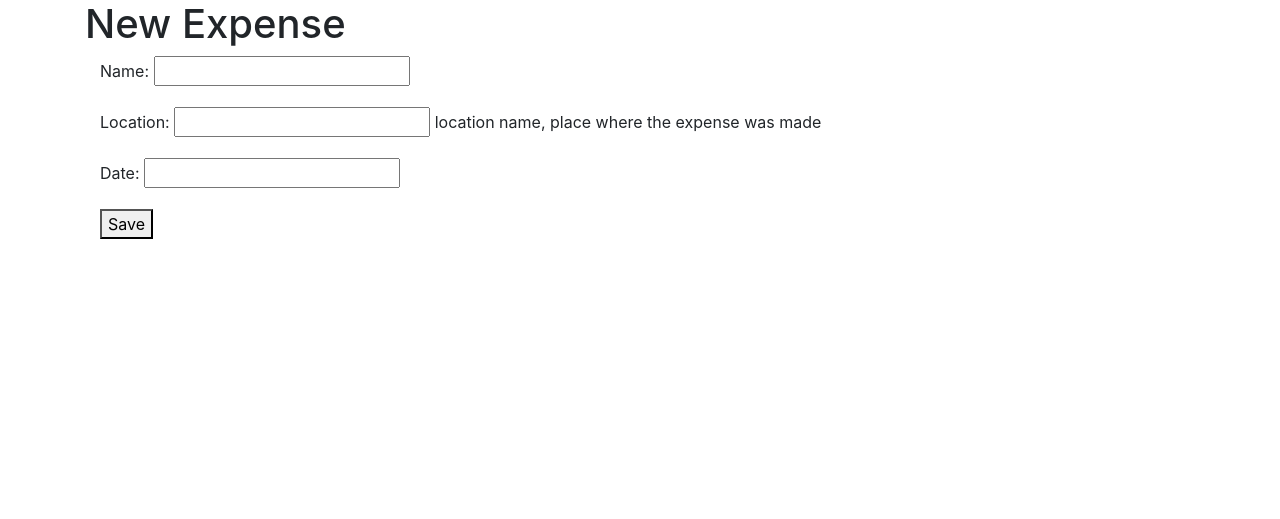
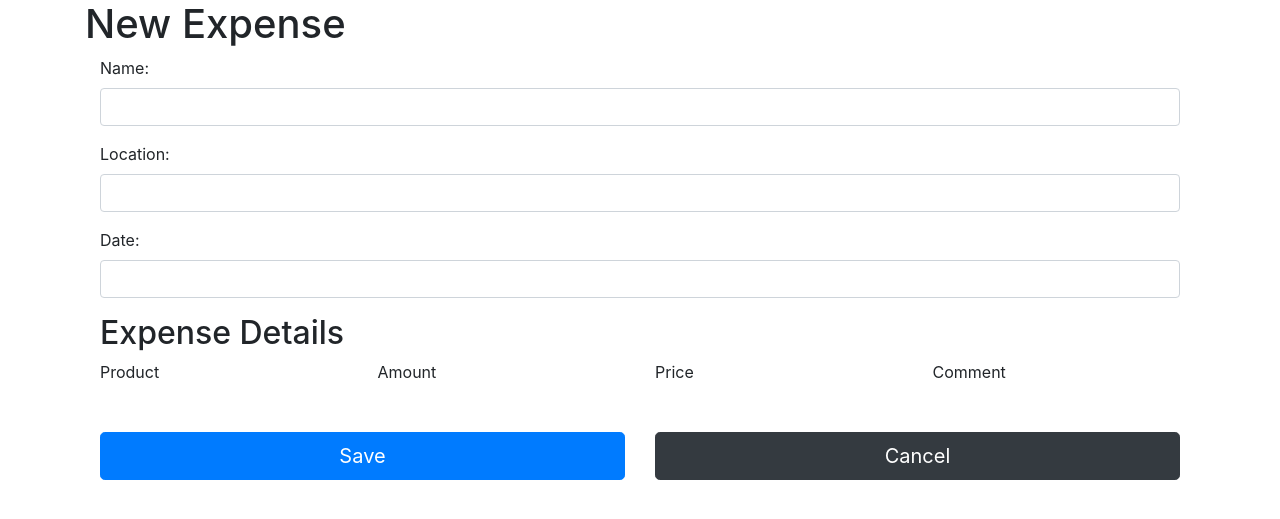
Before and after one commit to vijoin/personal_expenses_control, a Django app: template expenses/templates/expenses/new.html in a window 1280 px wide. Shown: the part 56-575 px from the top of the page. Run offline with Django 3.2, Linux system fonts and the light colour scheme; the template is opened without the code that fills it: values that come from a table or form of the project are taken from there, others are empty; some libraries are stand-ins or nearby versions.

Commit message:
Improve ModelForms to implement Bootstrap Style

```diff
--- a/expenses/forms.py
+++ b/expenses/forms.py
@@ -1,15 +1,34 @@
 from django import forms
-from .models import Expenses
-from products.models import Product
+from django.forms import modelformset_factory
+
+from .models import Expenses, ProductExpense
 
 
 class ExpenseForm(forms.ModelForm):
     class Meta:
         model = Expenses
-        fields = ['name', 'Location', 'date']
+        fields = ['name', 'location', 'date']
+        widgets = {
+            'name': forms.TextInput(attrs={'class': 'form-control'}),
+            'location': forms.TextInput(attrs={'class': 'form-control'}),
+            'date': forms.DateInput(attrs={'class': 'form-control'}),
+        }
 
-class ProductExpenseForm(forms.Form):
-    product = forms.ModelChoiceField(queryset=Product.objects.all())
-    amount = forms.FloatField()
-    price = forms.FloatField()
-    comment = forms.CharField(widget=forms.Textarea)
+
+class ProductExpenseForm(forms.ModelForm):
+    class Meta:
+        model = ProductExpense
+        fields = ['product', 'amount', 'price', 'comment']
+        widgets = {
+            'product': forms.Select(attrs={'class': 'form-control'}),
+            'amount': forms.NumberInput(attrs={'class': 'form-control'}),
+            'price': forms.NumberInput(attrs={'class': 'form-control'}),
+            'comment': forms.Textarea(attrs={'class': 'form-control', 'rows': '2'}),
+        }
+
+
+ProductExpenseFormSet = modelformset_factory(
+    ProductExpense,
+    form=ProductExpenseForm,
+    fields=('product', 'amount', 'price', 'comment')
+)
--- a/expenses/models.py
+++ b/expenses/models.py
@@ -4,7 +4,7 @@ from django.db import models
 class Expenses(models.Model):
     name = models.CharField(max_length=100)
     # Todo user = models.ForeignKey(User, on_delete=models.CASCADE)
-    Location = models.CharField(max_length=100, help_text="location name, place where the expense was made")
+    location = models.CharField(max_length=100)
     date = models.DateTimeField()  # ToDo Use NOW  as default
     products_expense = models.ManyToOneRel('expense_id', 'ProductExpense', 'expense_id')
     #ToDo Products Purchased/Expensed (o2m)
--- a/expenses/templates/expenses/new.html
+++ b/expenses/templates/expenses/new.html
@@ -33,13 +33,52 @@
 
 <form method="post">
     {% csrf_token %}
+    {{ form.errors }}
     {{ form.as_p }}
 
+    <h2>Expense Details</h2>
+    <div class="row">
+        <div class="col">
+            Product
+        </div>
+        <div class="col">
+            Amount
+        </div>
+        <div class="col">
+            Price
+        </div>
+        <div class="col">
+            Comment
+        </div>
+    </div>
     {{ formset.management_form }}
     {% for f_form in formset %}
-        {{ f_form.as_p }}
+    {{ f_form.errors }}
+
+    {{ f_form.id }}
+    <div class="form-row mt-2">
+        <div class="col my-auto">
+            {{ f_form.product }}
+        </div>
+        <div class="col my-auto">
+            {{ f_form.amount }}
+        </div>
+        <div class="col my-auto">
+            {{ f_form.price }}
+        </div>
+        <div class="col my-auto">
+            {{ f_form.comment }}
+        </div>
+    </div>
     {% endfor %}
-    <button type="submit">Save</button>
+    <div class="row mt-5">
+        <div class="col-sm-6">
+            <button type="submit" class="btn btn-primary btn-lg btn-block">Save</button>
+        </div>
+        <div class="col-sm-6 mt-2 mt-sm-0">
+            <button type="button" class="btn btn-dark btn-lg btn-block">Cancel</button>
+        </div>
+    </div>
 </form>
 
 
--- a/expenses/views.py
+++ b/expenses/views.py
@@ -1,6 +1,5 @@
 from django.shortcuts import render, redirect
-from django.forms import modelformset_factory
-from .forms import ExpenseForm
+from .forms import ExpenseForm, ProductExpenseFormSet
 from expenses.models import Expenses, ProductExpense
 
 
@@ -9,8 +8,6 @@ def index(request):
 
 
 def new(request, expense_id=None):
-    ProductExpenseFormSet = modelformset_factory(ProductExpense, fields=('product', 'amount', 'price', 'comment'))
-
     if expense_id:
         expense = Expenses.objects.get(pk=expense_id)
         form = ExpenseForm(instance=expense)
@@ -22,6 +19,7 @@ def new(request, expense_id=None):
     if request.method == 'POST':
         form = ExpenseForm(request.POST)
         formset = ProductExpenseFormSet(request.POST)
+
         if form.is_valid() and formset.is_valid():
             if not expense_id:
                 expense = form.save()
```
